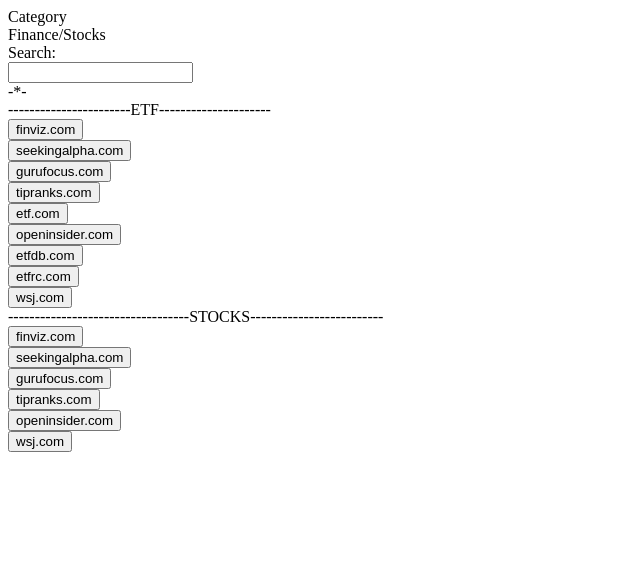
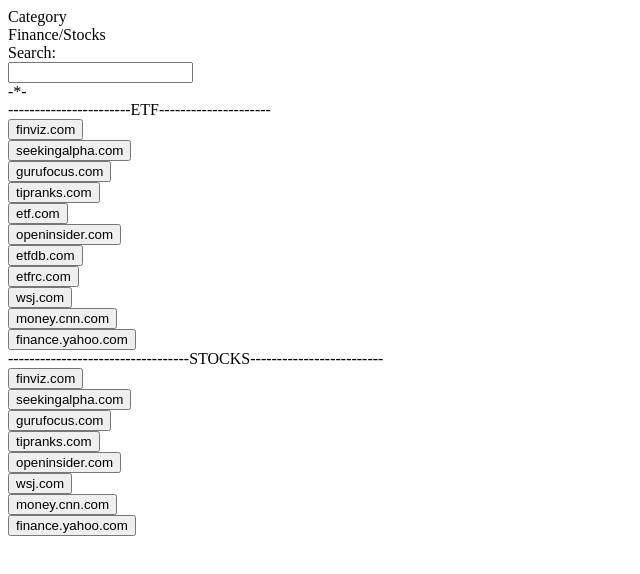
Before and after one commit to RAV1OL33/Search-Try, a plain HTML site: page index.html in a window 1280 px wide. Shown: the whole page, without its empty margins (0-640 px from the left). Drawn offline with Linux system fonts and the light colour scheme.

Commit message:
Update index.html

```diff
--- a/index.html
+++ b/index.html
@@ -21,6 +21,8 @@
       <div class=""><button><a id="btn_6" target="_blank">etfdb.com</a></button></div>
       <div class=""><button><a id="btn_7" target="_blank">etfrc.com</a></button></div>
       <div class=""><button><a id="btn_8" target="_blank">wsj.com</a></button></div>
+      <div class=""><button><a id="btn_9" target="_blank">money.cnn.com</a></button></div>
+      <div class=""><button><a id="btn_10" target="_blank">finance.yahoo.com</a></button></div>
     </div>
      <div class="">
        ----------------------------------STOCKS-------------------------
@@ -30,6 +32,8 @@
       <div class=""><button><a id="stock_btn_3" target="_blank">tipranks.com</a></button></div>
       <div class=""><button><a id="stock_btn_4" target="_blank">openinsider.com</a></button></div>
       <div class=""><button><a id="stock_btn_5" target="_blank">wsj.com</a></button></div>
+       <div class=""><button><a id="stock_btn_6" target="_blank">money.cnn.com</a></button></div>
+      <div class=""><button><a id="stock_btn_7" target="_blank">finance.yahoo.com</a></button></div>
     </div>
   </div>
 </div>
```
